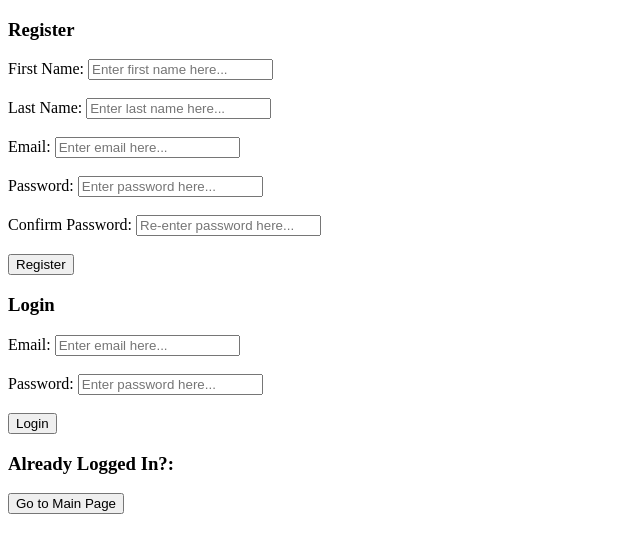
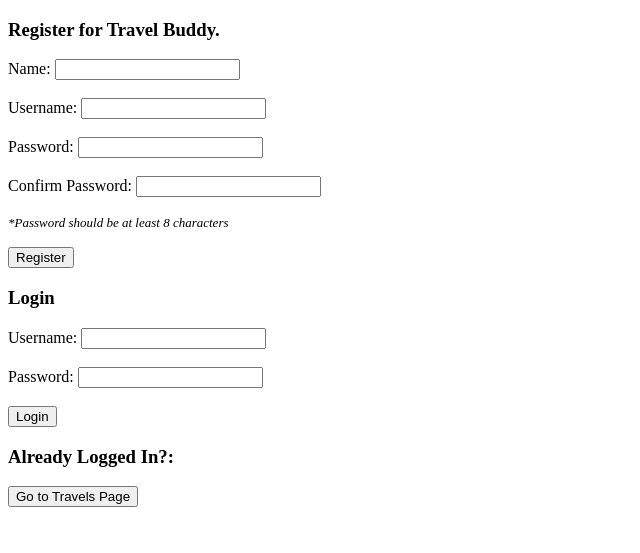
Before and after one commit to Andonon/CD_Django_TravelBuddy, a Django app: page / in a window 1280 px wide. Shown: the top 553 px of the page, without its empty margins (0-640 px from the left). Run offline with Django 3.2, Linux system fonts and the light colour scheme; parts of the project's set-up code (start-up, migrations or seed data) failed here and were passed over.

Commit message:
Login app is working and lands on mainpage. ready to code travels app

```diff
--- a/apps/login/templates/login/index.html
+++ b/apps/login/templates/login/index.html
@@ -1,13 +1,13 @@
 <!DOCTYPE html>
 <html lang='en'>
     <head>
-        <title>Login and Registeration</title>
-        <meta description='Main Page for Login and Registration App'>
+        <title>Travel Buddy App</title>
+        <meta description='Main Login and Register Page for Travel Buddy App'>
         <meta charset='utf-8'/>
     </head>
     <body>
         <div id='wrapper'>
-            <h3>Register</h3>
+            <h3>Register for Travel Buddy.</h3>
             {% if messages %}
                 <ul class="messages">
                     {% for message in messages %}
@@ -17,30 +17,29 @@
             {% endif %}
             <form action="/register" id="registerform" method="post">
                 {% csrf_token %}
-                <label for="first_name">First Name:</label>
-                <input type="text" name="first_name" placeholder="Enter first name here..."><br><br>
-                <label for="last_name">Last Name:</label>
-                <input type="text" name="last_name" placeholder="Enter last name here..."><br><br>
-                <label for="email">Email:</label>
-                <input type="text" name="email" placeholder="Enter email here..."><br><br>
+                <label for="name">Name:</label>
+                <input type="text" name="name"><br><br>
+                <label for="username">Username:</label>
+                <input type="text" name="username"><br><br>
                 <label for="userpassword">Password:</label>
-                <input type="password" name="userpassword" placeholder="Enter password here..."><br><br>
+                <input type="password" name="userpassword"><br><br>
                 <label for="cpassword">Confirm Password:</label>
-                <input type="password" name="cpassword" placeholder="Re-enter password here..."><br><br>
+                <input type="password" name="cpassword"><br>
+                <p><font size='2'><i>*Password should be at least 8 characters</i></font></p>
                 <input type="submit" name="registerbutton" value="Register">
             </form>
             <h3>Login</h3>
             <form action="/login" id="loginform" method="post">
                 {% csrf_token %}
-                <label for="email">Email:</label>
-                <input type="text" name="email" placeholder="Enter email here..."><br><br>
+                <label for="username">Username:</label>
+                <input type="text" name="username"><br><br>
                 <label for="userpassword">Password:</label>
-                <input type="password" name="userpassword" placeholder="Enter password here..."><br><br>
+                <input type="password" name="userpassword"><br><br>
                 <input type="submit" name="registerbutton" value="Login">
             </form>
             <h3>Already Logged In?:</h3>
             <form action="/mainpage">
-                <button>Go to Main Page</button>
+                <button>Go to Travels Page</button>
             </form>
         </div>
     </body>
--- a/apps/login/views.py
+++ b/apps/login/views.py
@@ -28,9 +28,8 @@ def login(request):
     else:
         user = User.objects.get(id=results['user'])
         request.session['id'] = user.id
-        request.session['useremail'] = user.email
-        request.session['first_name'] = user.first_name
-        request.session['last_name'] = user.last_name
+        request.session['username'] = user.username
+        request.session['name'] = user.name
     return redirect('/mainpage')
 
 def logout(request):
@@ -39,10 +38,10 @@ def logout(request):
     return redirect('/')
 
 def mainpage(request):
-    # try:
-    #     request.session['useremail']
-    # except KeyError:
-    #     request.session.flush()
-    #     messages.error(request, 'Oh Snap! There is no session cookie detected, please login.')
-    #     return redirect('/')
+    try:
+        request.session['id']
+    except KeyError:
+        request.session.flush()
+        messages.error(request, 'Oh Snap! There is no user session detected, please login.')
+        return redirect('/')
     return render(request, 'login/mainpage.html')
```
Also changed, not shown: apps/login/models.py (+11 -18 lines), apps/login/migrations/0002_auto_20170627_0938.py (added), apps/login/migrations/0003_auto_20170627_0938.py (added), apps/login/migrations/0004_remove_user_email.py (added), db.sqlite3.
